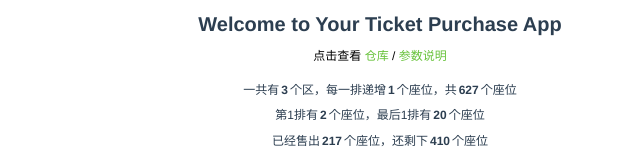
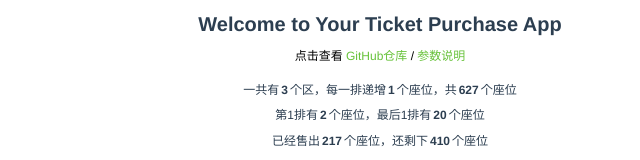
Before and after one commit to cody1991/ticket-purchase, a Vue app: page / in a window 1280 px wide. Shown: the top 160 px of the page, without its empty margins (260-900 px from the left). Built offline with nearby package versions, Linux system fonts and the light colour scheme.

Commit message:
docs: 文案修改

```diff
--- a/src/App.vue
+++ b/src/App.vue
@@ -1,7 +1,7 @@
 <!--
  * @Author: codytang
  * @Date: 2020-07-09 21:10:07
- * @LastEditTime: 2020-07-13 12:36:22
+ * @LastEditTime: 2020-07-13 13:04:52
  * @LastEditors: codytang
  * @Description: 购票系统
 -->
@@ -12,7 +12,7 @@
     <p class="github-intro">
       点击查看
       <a href="https://github.com/cody1991/ticket-purchase" class="success">
-        仓库
+        GitHub仓库
       </a>
       /
       <a
```
